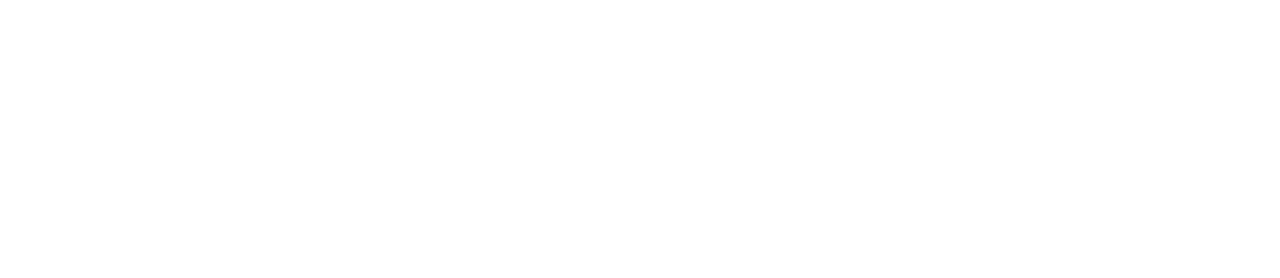
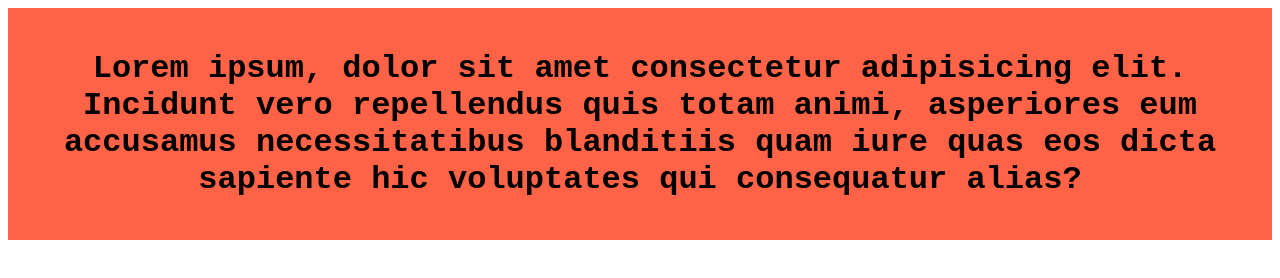
Before and after one commit to raseduzzaman-rayhan/my-simple-website, a plain HTML site: page index.html in a window 1280 px wide. Drawn offline with Linux system fonts and the light colour scheme.

Commit message:
blog css add

```diff
--- a/index.html
+++ b/index.html
@@ -4,8 +4,13 @@
     <meta charset="UTF-8">
     <meta name="viewport" content="width=device-width, initial-scale=1.0">
     <title>My Simple Website</title>
+    <link rel="stylesheet" href="styles/blog.css">
 </head>
 <body>
-
+    <section>
+        <div>
+            <p>Lorem ipsum, dolor sit amet consectetur adipisicing elit. Incidunt vero repellendus quis totam animi, asperiores eum accusamus necessitatibus blanditiis quam iure quas eos dicta sapiente hic voluptates qui consequatur alias?</p>
+        </div>
+    </section>
 </body>
 </html>
--- /dev/null
+++ b/styles/blog.css
@@ -0,0 +1,12 @@
+body section div {
+    background-color: tomato;
+    padding: 10px;
+}
+
+p {
+    color: black;
+    font-family: 'Courier New', Courier, monospace;
+    font-size: 32px;
+    font-weight: 600;
+    text-align: center;
+}
```
